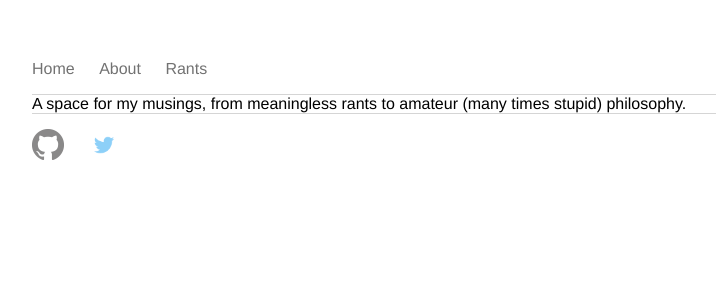
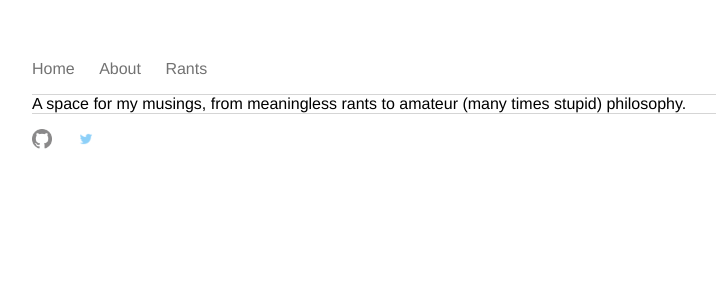
Before and after one commit to savadikarc/savadikarc.github.io, a Jekyll site: the page built from rants.html, in a window 1280 px wide. Shown: the top 300 px of the page, without its empty margins (160-876 px from the left). Built offline with Jekyll 4.4.1, drawn with Linux system fonts in a browser that asks for light colours.

```diff
--- a/css/main.css
+++ b/css/main.css
@@ -5,6 +5,7 @@
     width: 70%;
 }
 
+/*Top navigation bar*/
 nav {
     border-bottom: 1px solid #d5d5d5;
 }
@@ -18,6 +19,8 @@
     display: inline;
     margin-right: 20px;
 }
+
+/*General hyperlink styling*/
 a {
     text-decoration: none;
     color: #727272;
@@ -27,6 +30,8 @@
     text-decoration: underline;
 	cursor: pointer ;
 }
+
+
 h1 {
     font-size: 3em;
 }
@@ -42,65 +47,8 @@
 
 footer .icon {
     display: inline-block;
-    width: 32px;
-    height: 32px;
-}
-
-/*
-ul.posts {
-    margin: 20px auto 40px;
-    font-size: 1.5em;
-}
-*/
-
-ul.posts li {
-    list-style: none;
-}
-
-.home h1 { margin-bottom: 25px; }
-
-.posts { list-style-type: none; }
-
-.posts li { margin-bottom: 30px; }
-
-.posts .post-link {
-  font-size: 20px;
-  letter-spacing: 0px;
-  line-height: 1;
-  color: #2a7ae2;
-}
-
-.posts .post-date {
-  display: block;
-  font-size: 15px;
-  color: #818181;
-}
-
-/* Page Style*/
-.post-header {
-    margin-top: 12px;
-}
-
-.post-header .meta {
-    font-size: 15px;
-    color: #818181;
-    line-height: 1;
-  /*margin-top: 5px;*/
-    margin: 0px 0px 0px 0px;
-}
-
-.post-header h1 {
-    font-size: 30px ;
-    line-height: 1;
-    margin: 0px 0px 0px 0px;
-}
-
-.post a {
-    color: #2a7ae2;
-}
-
-.post p {
-    line-height: 1.2;
+    width: 20px;
+    height: 20px;
 }
 
 .col-wrapper div {
@@ -139,3 +87,54 @@
 	height: 20px ;
 	width: 20px ;
 }
+
+/* Posts Style*/
+
+ul.posts li {
+    list-style: none;
+}
+
+.home h1 { margin-bottom: 25px; }
+
+.posts { list-style-type: none; }
+
+.posts li { margin-bottom: 30px; }
+
+.posts .post-link {
+  font-size: 20px;
+  letter-spacing: 0px;
+  line-height: 1;
+  color: #2a7ae2;
+}
+
+.posts .post-date {
+  display: block;
+  font-size: 15px;
+  color: #818181;
+}
+
+.post-header {
+    margin-top: 12px;
+}
+
+.post-header .meta {
+    font-size: 15px;
+    color: #818181;
+    line-height: 1;
+  /*margin-top: 5px;*/
+    margin: 0px 0px 0px 0px;
+}
+
+.post-header h1 {
+    font-size: 30px ;
+    line-height: 1;
+    margin: 0px 0px 0px 0px;
+}
+
+.post a {
+    color: #2a7ae2;
+}
+
+.post p {
+    line-height: 1.2;
+}
```
Also changed, not shown: _layouts/about.html (+9 -0 lines), assets/linkedin_logo.png (added).
